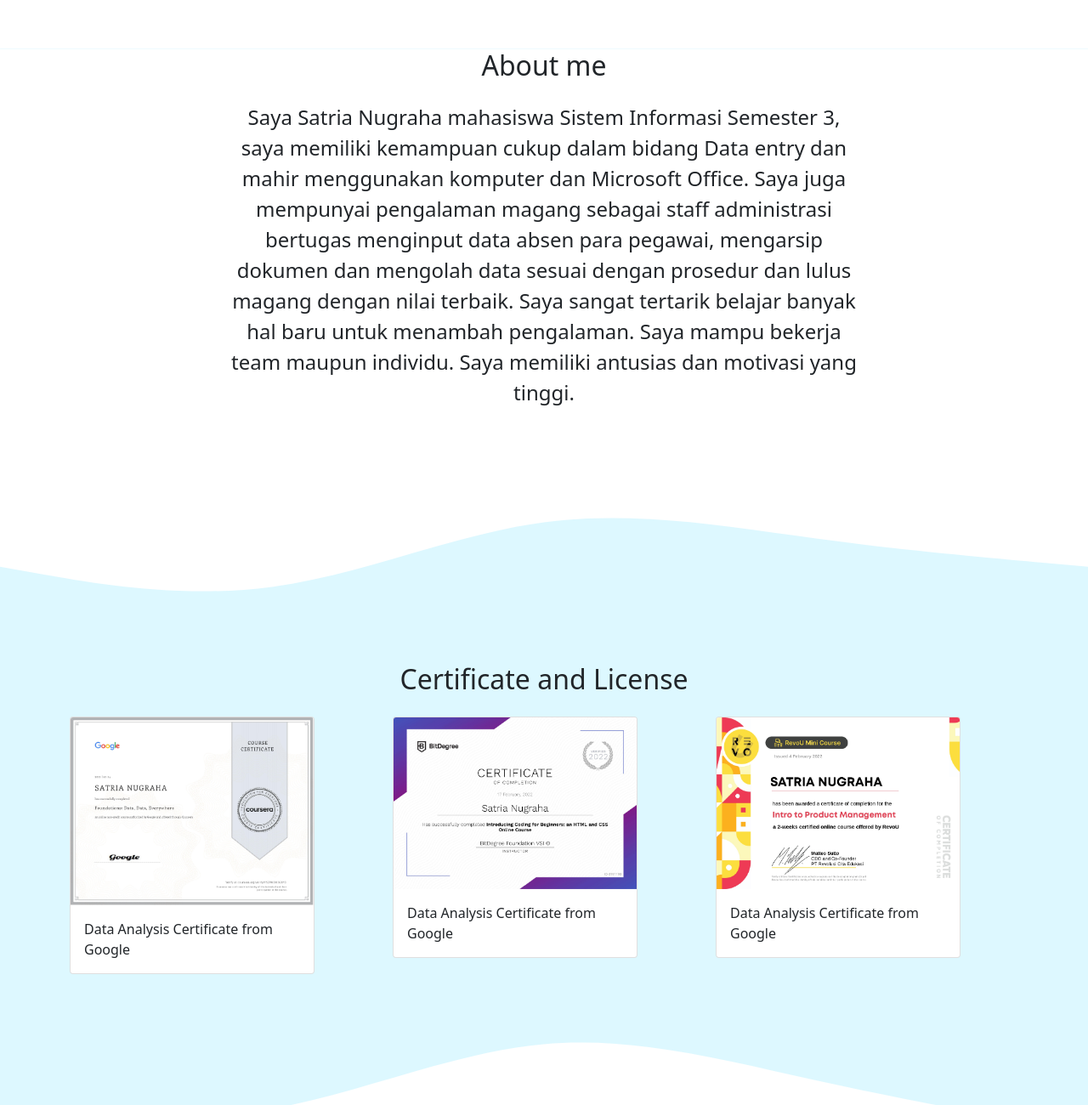
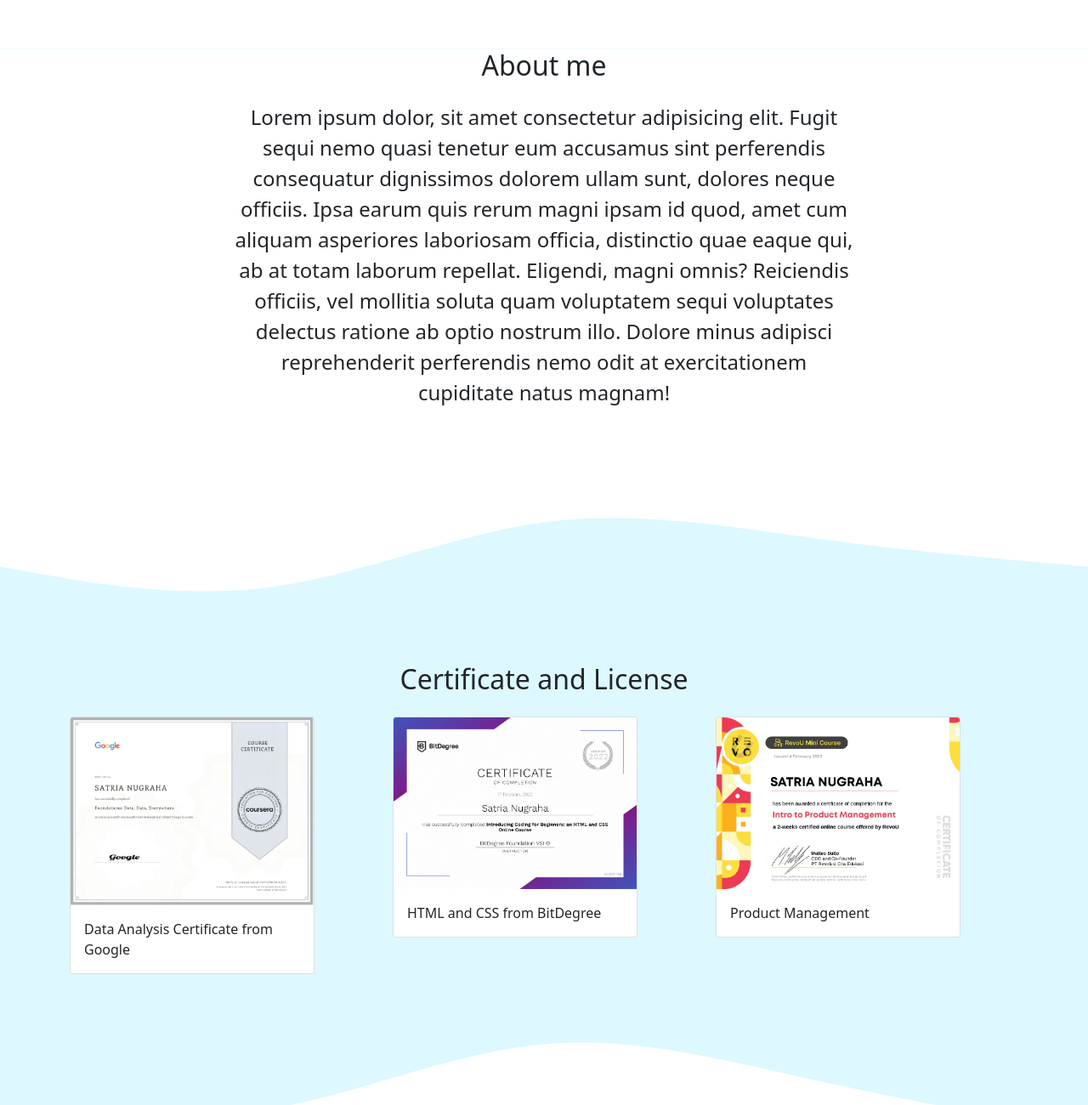
Before and after one commit to nuggsatriaa/nuggsatriaa.github.io, a plain HTML site: page index.html in a window 1280 px wide. Shown: the part 660-1960 px from the top of the page at 85% size. Drawn offline with nearby package versions, Linux system fonts and the light colour scheme.

Commit message:
revisi satu kali

```diff
--- a/index.html
+++ b/index.html
@@ -13,7 +13,7 @@
     <!-- icon -->
     <link rel="stylesheet" href="https://cdn.jsdelivr.net/npm/bootstrap-icons@1.8.1/font/bootstrap-icons.css" />
 
-    <title>Portofolio | Satria Nugraha</title>
+    <title>CV Prototype | Satria Nugraha</title>
   </head>
   <body id="home">
     <!-- navbar -->
@@ -69,9 +69,9 @@
         <div class="row justify-content-center text-center fs-4">
           <div class="col-8">
             <p>
-              Saya Satria Nugraha mahasiswa Sistem Informasi Semester 3, saya memiliki kemampuan cukup dalam bidang Data entry dan mahir menggunakan komputer dan Microsoft Office. Saya juga mempunyai pengalaman magang sebagai staff
-              administrasi bertugas menginput data absen para pegawai, mengarsip dokumen dan mengolah data sesuai dengan prosedur dan lulus magang dengan nilai terbaik. Saya sangat tertarik belajar banyak hal baru untuk menambah pengalaman.
-              Saya mampu bekerja team maupun individu. Saya memiliki antusias dan motivasi yang tinggi.
+              Lorem ipsum dolor, sit amet consectetur adipisicing elit. Fugit sequi nemo quasi tenetur eum accusamus sint perferendis consequatur dignissimos dolorem ullam sunt, dolores neque officiis. Ipsa earum quis rerum magni ipsam id
+              quod, amet cum aliquam asperiores laboriosam officia, distinctio quae eaque qui, ab at totam laborum repellat. Eligendi, magni omnis? Reiciendis officiis, vel mollitia soluta quam voluptatem sequi voluptates delectus ratione
+              ab optio nostrum illo. Dolore minus adipisci reprehenderit perferendis nemo odit at exercitationem cupiditate natus magnam!
             </p>
           </div>
         </div>
@@ -107,7 +107,7 @@
             <div class="card" style="width: 18rem">
               <img src="img/gallery/0002.jpg" class="card-img-top" alt="0002" />
               <div class="card-body">
-                <p class="card-text">Data Analysis Certificate from Google</p>
+                <p class="card-text">HTML and CSS from BitDegree</p>
               </div>
             </div>
           </div>
@@ -115,7 +115,7 @@
             <div class="card" style="width: 18rem">
               <img src="img/gallery/0003.jpg" class="card-img-top" alt="0003" />
               <div class="card-body">
-                <p class="card-text">Data Analysis Certificate from Google</p>
+                <p class="card-text">Product Management</p>
               </div>
             </div>
           </div>
```
